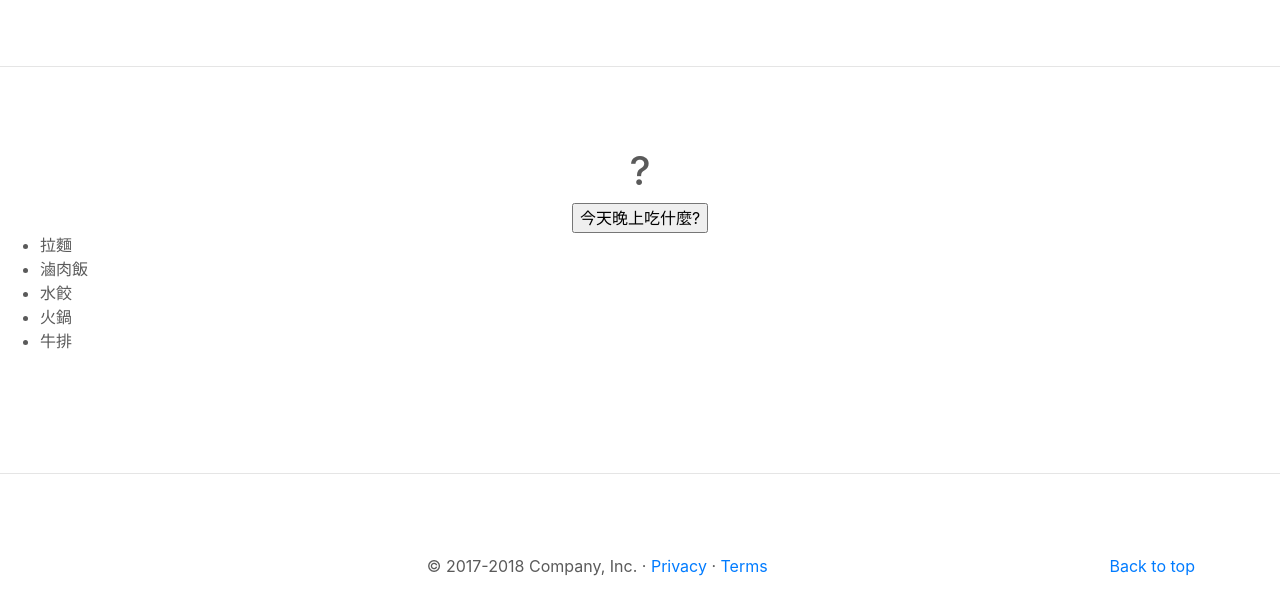
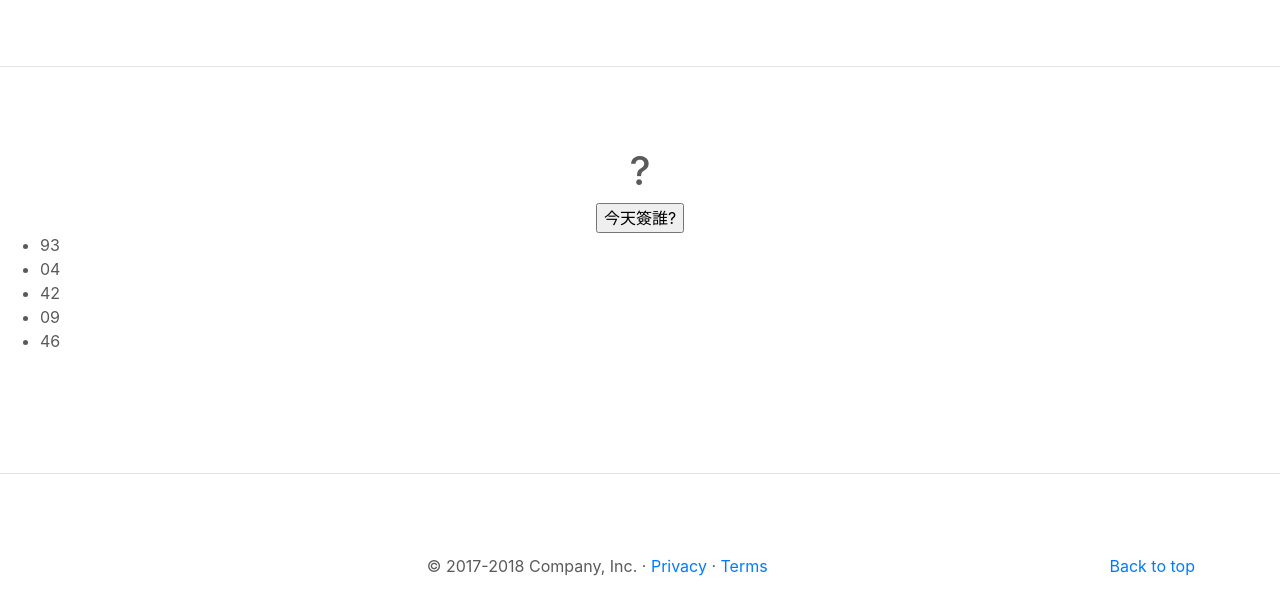
Before and after one commit to bigfocusbear/MeragePractice, a plain HTML site: page RandomSelector.html in a window 1280 px wide. Shown: the part 62-676 px from the top of the page. Drawn offline with nearby package versions, Linux system fonts and the light colour scheme.

Commit message:
Update RandomSelector.html

```diff
--- a/RandomSelector.html
+++ b/RandomSelector.html
@@ -56,13 +56,13 @@
 
         <hr class="featurette-divider">
         <h1>?</h1>
-        <input type="button" value="今天晚上吃什麼?">
+        <input type="button" value="今天簽誰?">
         <ul id="choices">
-            <li>拉麵</li>
-            <li>滷肉飯</li>
-            <li>水餃</li>
-            <li>火鍋</li>
-            <li>牛排</li>
+            <li>93</li>
+            <li>04</li>
+            <li>42</li>
+            <li>09</li>
+            <li>46</li>
         </ul>
         <img>
 
```
